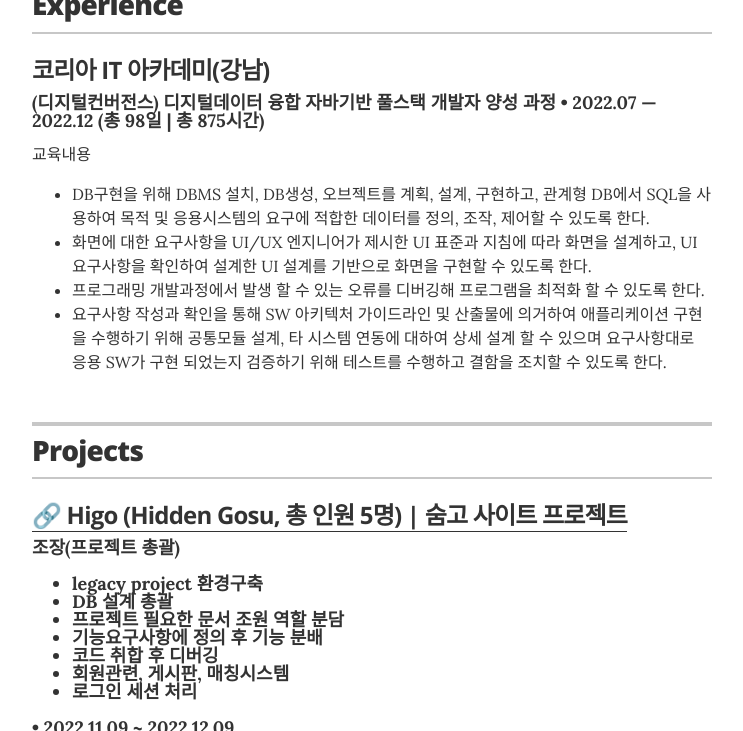
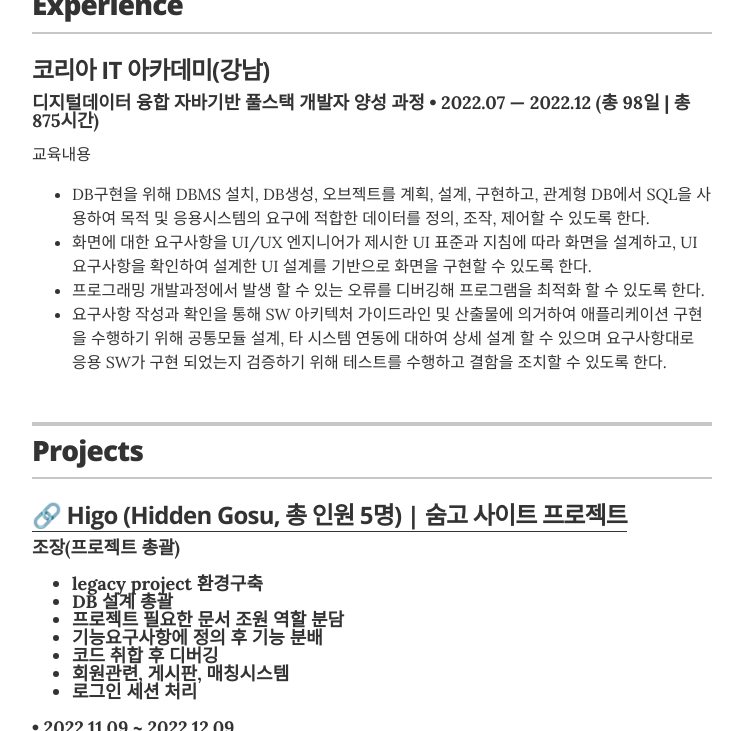
Before and after one commit to skhellou/myself, a Jekyll site: the page built from index.html, in a window 1280 px wide and 900 px high, scrolled down 311 px, cut to the strip 169-900 px from the top of the window. Shown: the whole strip, without its empty margins (268-1011 px from the left). Built offline with Jekyll 4.4.1, drawn with Linux system fonts in a browser that asks for light colours.

Commit message:
Update experience.yml

```diff
--- a/_data/experience.yml
+++ b/_data/experience.yml
@@ -1,7 +1,7 @@
 # Jobs
 #korea IT
 - company: 코리아 IT 아카데미(강남)
-  position: (디지털컨버전스) 디지털데이터 융합 자바기반 풀스택 개발자 양성 과정
+  position: 디지털데이터 융합 자바기반 풀스택 개발자 양성 과정
   duration: 2022.07 &mdash; 2022.12 (총 98일 | 총 875시간)
   summary: 교육내용 <ul class="resume-item-list"><li>DB구현을 위해 DBMS 설치, DB생성, 오브젝트를 계획, 설계, 구현하고, 관계형 DB에서 SQL을 사용하여 목적 및 응용시스템의 요구에 적합한 데이터를 정의, 조작, 제어할 수 있도록 한다.</li><li>화면에 대한 요구사항을 UI/UX 엔지니어가 제시한 UI 표준과 지침에 따라 화면을 설계하고, UI 요구사항을 확인하여 설계한 UI 설계를 기반으로 화면을 구현할 수 있도록 한다.</li><li>프로그래밍 개발과정에서 발생 할 수 있는 오류를 디버깅해 프로그램을 최적화 할 수 있도록 한다.</li><li>요구사항 작성과 확인을 통해 SW 아키텍처 가이드라인 및 산출물에 의거하여 애플리케이션 구현을 수행하기 위해 공통모듈 설계, 타 시스템 연동에 대하여 상세 설계 할 수 있으며 요구사항대로 응용 SW가 구현 되었는지 검증하기 위해 테스트를 수행하고 결함을 조치할 수 있도록 한다.</li></ul>
 
```
